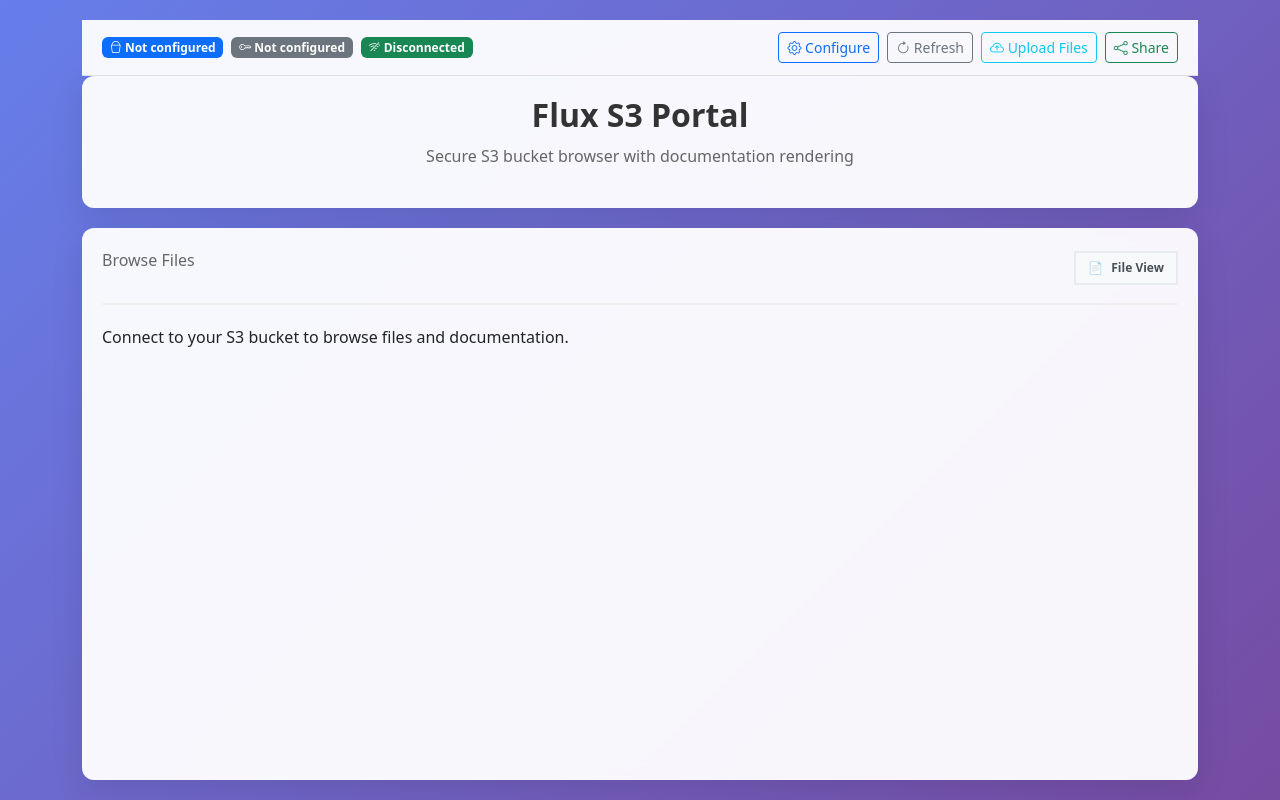
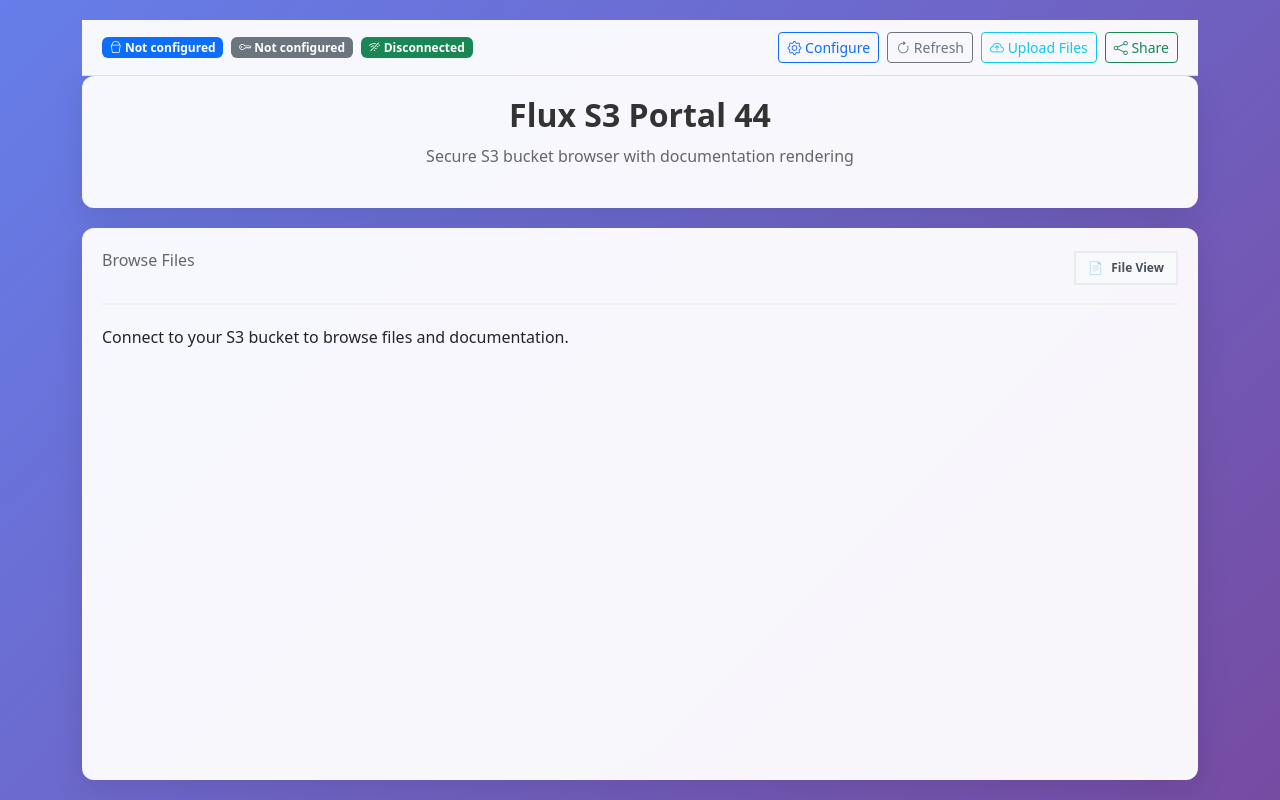
Before and after one commit to scottdunnflux/FluxS3Portal, a plain HTML site: page docs/index.html in a window 1280 px wide. Drawn offline with nearby package versions, Linux system fonts and the light colour scheme.

Commit message:
endless bugs

```diff
--- a/docs/index.html
+++ b/docs/index.html
@@ -592,7 +592,7 @@
         </div>
 
         <div class="header">
-            <h1 class="title">Flux S3 Portal</h1>
+            <h1 class="title">Flux S3 Portal 44</h1>
             <p class="subtitle">Secure S3 bucket browser with documentation rendering</p>
         </div>
 
```
